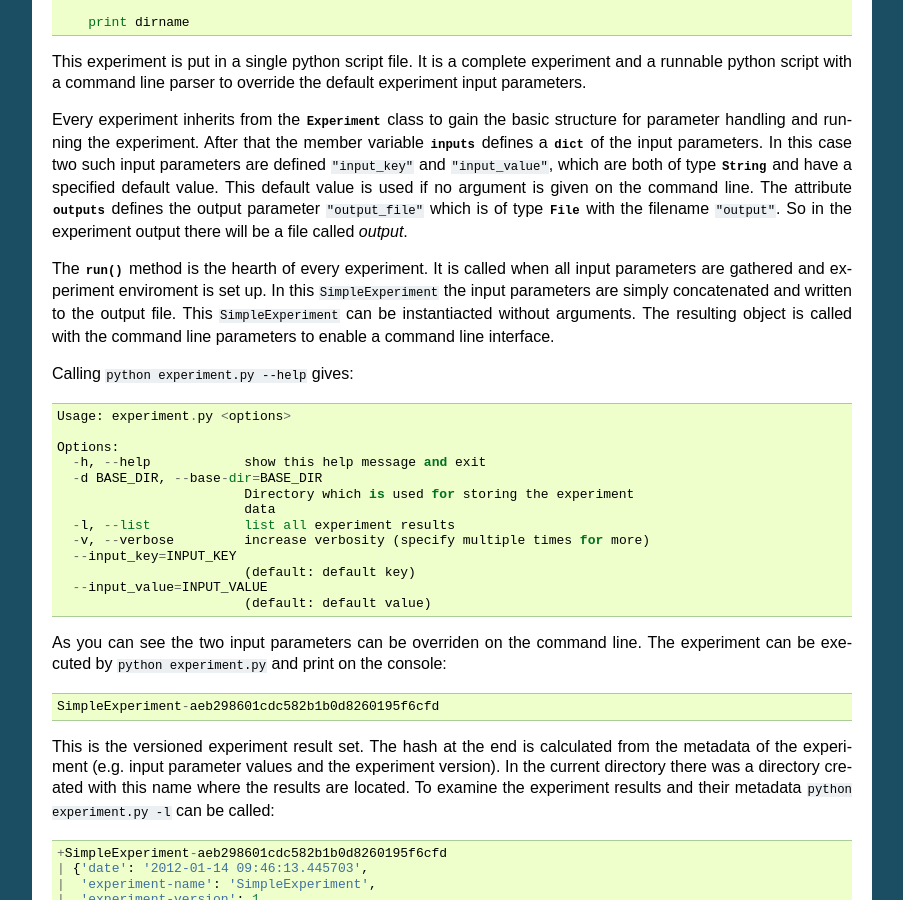
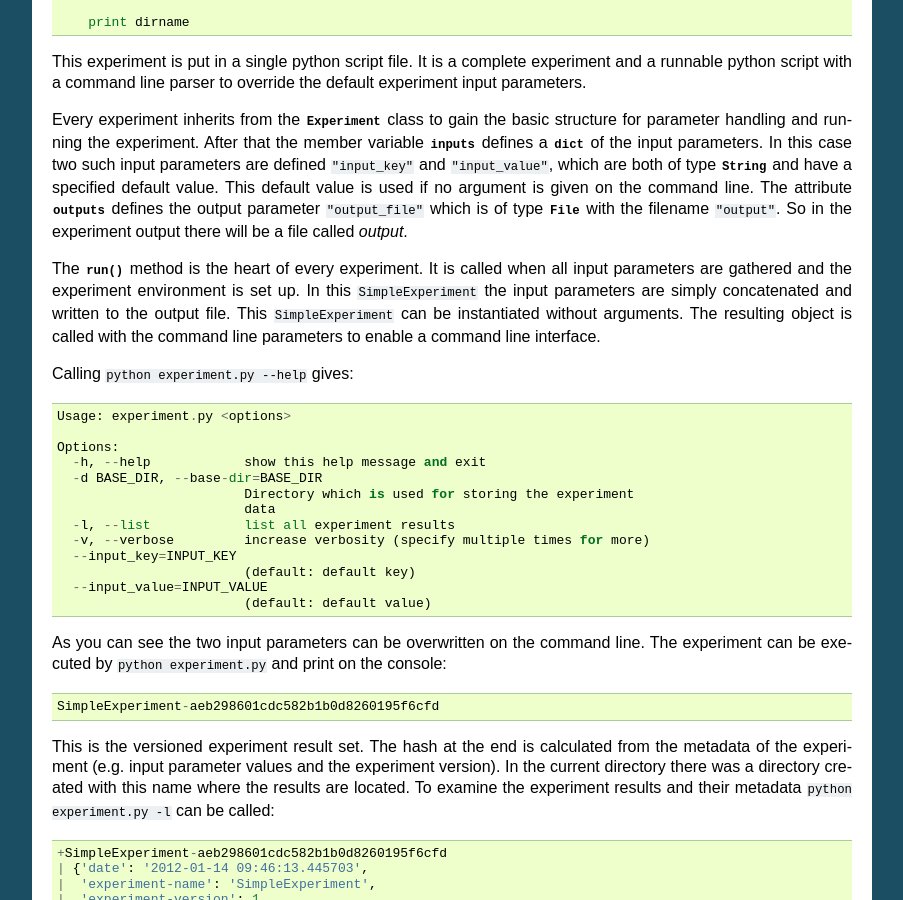
Before and after one commit to stettberger/versuchung, a Sphinx documentation site: the page built from doc/intro.rst, in a window 1280 px wide and 900 px high, scrolled down 510 px. Shown: the whole window, without its empty margins (198-1101 px from the left). Built offline with Sphinx 7.4.7, drawn with Linux system fonts in a browser that asks for light colours.

Commit message:
Fixed typos in documentation
Change-Id: I39d53ff494bd21efcdb682b64a7ce280a4c57270

```diff
--- a/doc/intro.rst
+++ b/doc/intro.rst
@@ -51,11 +51,11 @@ output parameter ``"output_file"`` which is of type
 in the experiment output there will be a file called *output*.
 
 The :meth:`~versuchung.experiment.Experiment.run` method is the
-hearth of every experiment. It is called when all input parameters are
-gathered and experiment enviroment is set up. In this
+heart of every experiment. It is called when all input parameters are
+gathered and the experiment environment is set up. In this
 ``SimpleExperiment`` the input parameters are simply concatenated and
 written to the output file. This ``SimpleExperiment`` can be
-instantiacted without arguments. The resulting object is called with
+instantiated without arguments. The resulting object is called with
 the command line parameters to enable a command line interface.
 
 Calling ``python experiment.py --help`` gives::
@@ -74,7 +74,7 @@ Calling ``python experiment.py --help`` gives::
       --input_value=INPUT_VALUE
                             (default: default value)
 
-As you can see the two input parameters can be overriden on the
+As you can see the two input parameters can be overwritten on the
 command line. The experiment can be executed by ``python
 experiment.py`` and print on the console::
 
--- a/doc/types/database.rst
+++ b/doc/types/database.rst
@@ -3,7 +3,7 @@ Database Output
 
 Similar to the :doc:`tex`, you can use a real relational database as a
 backend to hold your data. Databases and tables within those databases
-can be used as well as output, and as input parameters. There are
+can be used output, as well as input parameters. There are
 different helpers that make it easy to insert data into those
 databases. When data is inserted into a database the data strictly
 connected with the run experiment. This makes it at all points clear,
--- a/doc/types/search.rst
+++ b/doc/types/search.rst
@@ -1,8 +1,8 @@
-Search result sets as input parameters
+Search Result Sets as Input Parameters
 **************************************
 
 In large experiment setups it is challenging to keep track of all
-result sets that are floating arround. This is especially true if you
+result sets that are floating around. This is especially true if you
 want to select result sets according to the metadata as input
 parameters for other experiments.
 
--- a/doc/types/tools.rst
+++ b/doc/types/tools.rst
@@ -1,4 +1,4 @@
-Various handy tools for experimentation
+Various Handy Tools for Experimentation
 ***************************************
 
 .. automodule:: versuchung.execute
```
Also changed, not shown: 5 other files.
